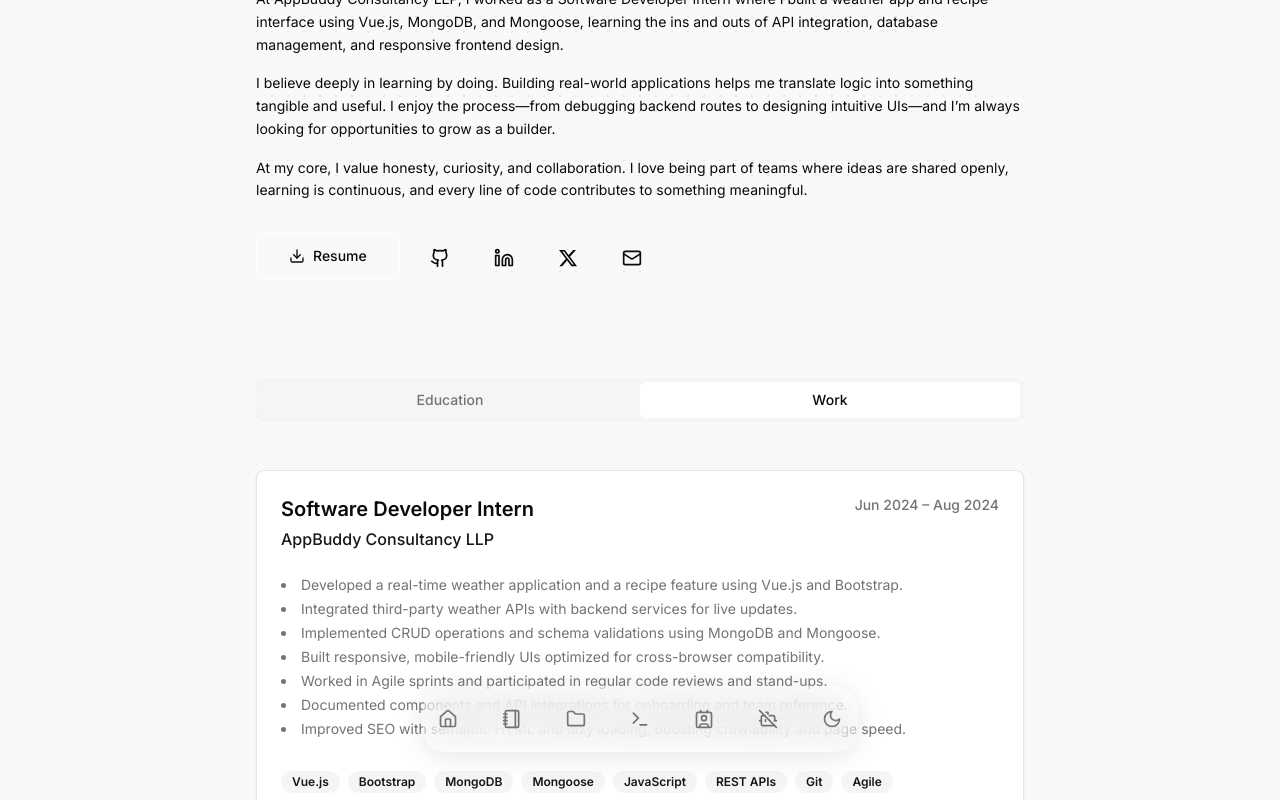
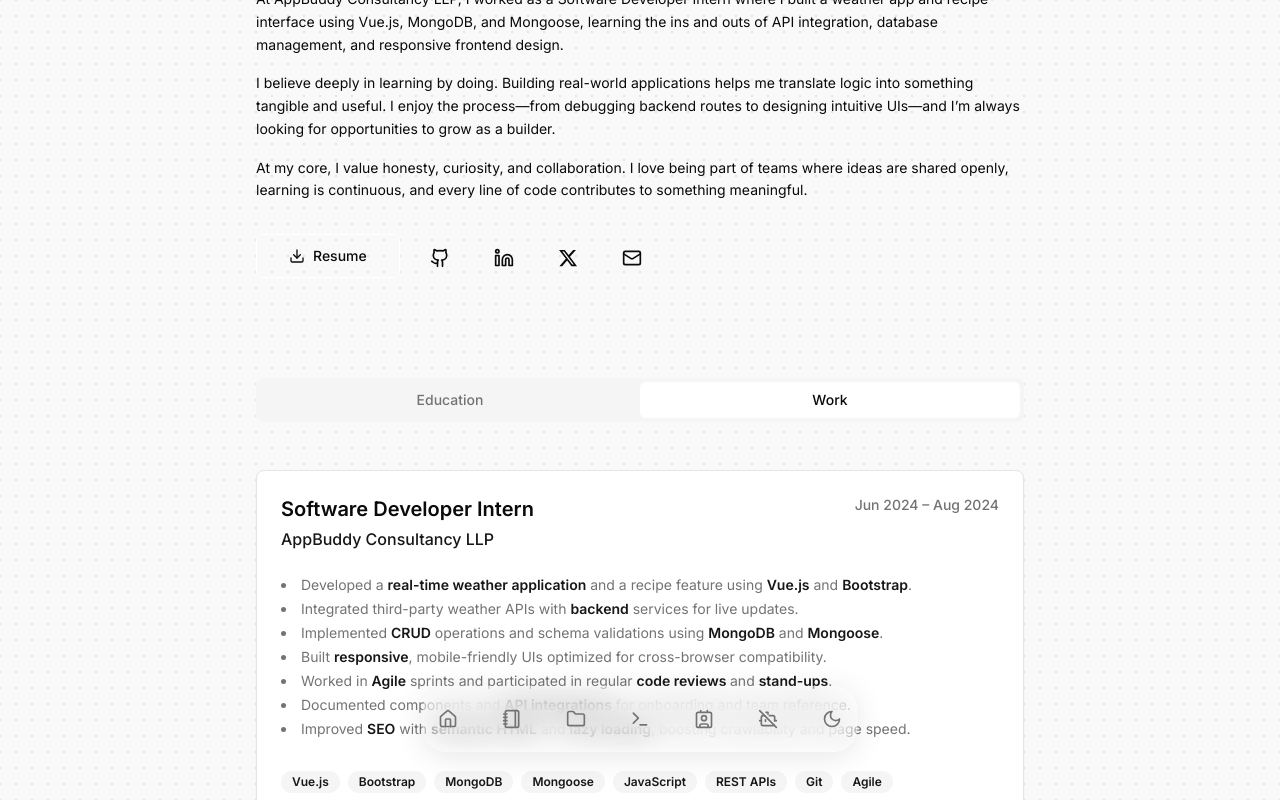
Before and after one commit to vaibhavi-2-0-2-3/vbhvi, a Next.js app: page / in a window 1280 px wide. Both pictures are taken after a click on the button "Work". Shown: the part 502-1302 px from the top of the page. Built offline with nearby package versions, Linux system fonts and the light colour scheme; a web font is replaced by a local one.

Commit message:
Add text highlighting feature to WorkEducation component; implement keyword highlighting for improved readability of descriptions.

```diff
--- a/components/work-education.tsx
+++ b/components/work-education.tsx
@@ -4,6 +4,20 @@ import { useState } from "react"
 import { Card, CardContent } from "@/components/ui/card"
 import { Badge } from "@/components/ui/badge"
 import { education, workExperience } from "@/data/workEducation"
+
+// 🔍 Keywords to highlight
+const HIGHLIGHT_KEYWORDS = ["real-time weather application", "Vue.js", "Bootstrap", "CRUD", "code reviews ", "stand-ups", "Agile", "MongoDB", "Mongoose", "responsive", "backend", "SEO", "API integrations", "semantic HTML", "lazy loading"];
+
+function highlightText(text: string) {
+  const regex = new RegExp(`(${HIGHLIGHT_KEYWORDS.join("|")})`, "gi");
+  return text.split(regex).map((part, i) =>
+    HIGHLIGHT_KEYWORDS.includes(part) ? (
+      <span key={i} className="font-semibold text-primary">{part}</span>
+    ) : (
+      part
+    )
+  );
+}
 
 export default function WorkEducation() {
   const [activeTab, setActiveTab] = useState("education")
@@ -39,7 +53,10 @@ export default function WorkEducation() {
         {/* Timeline */}
         <div className="space-y-6">
           {currentData.map((item, index) => (
-            <Card key={index} className="relative overflow-hidden border-border hover:shadow-lg transition-all duration-300">
+            <Card
+              key={index}
+              className="relative overflow-hidden border-border hover:shadow-lg transition-all duration-300"
+            >
               <CardContent className="p-6">
                 <div className="flex flex-col gap-4">
                   <div className="flex justify-between items-start">
@@ -52,7 +69,7 @@ export default function WorkEducation() {
 
                   <ul className="text-muted-foreground mb-4 list-disc list-inside space-y-1 text-sm">
                     {item.description.map((point, i) => (
-                      <li key={i}>{point}</li>
+                      <li key={i}>{highlightText(point)}</li>
                     ))}
                   </ul>
 
```
